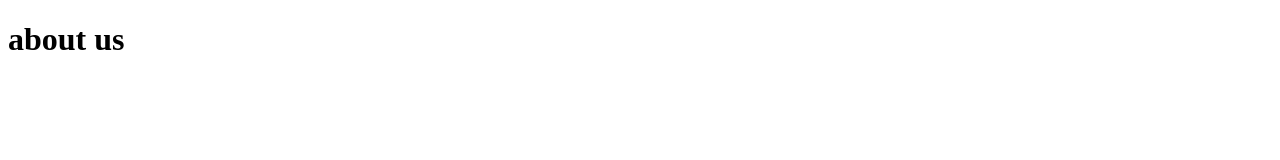
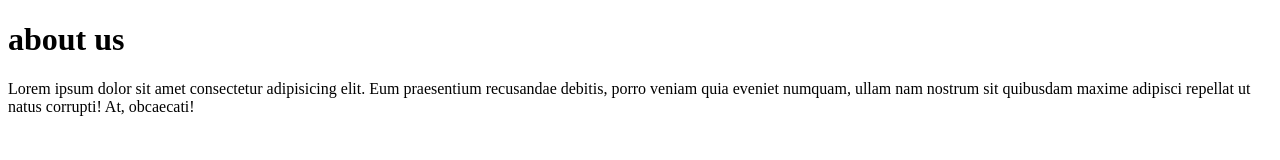
Before and after one commit to alimoradi85/navigation-menu, a plain HTML site: page about-us.html in a window 1280 px wide. Drawn offline with Linux system fonts and the light colour scheme.

Commit message:
add a p in section

```diff
--- a/about-us.html
+++ b/about-us.html
@@ -7,5 +7,12 @@
   </head>
   <body>
     <h1>about us</h1>
+    <section>
+      <p>
+        Lorem ipsum dolor sit amet consectetur adipisicing elit. Eum praesentium
+        recusandae debitis, porro veniam quia eveniet numquam, ullam nam nostrum
+        sit quibusdam maxime adipisci repellat ut natus corrupti! At, obcaecati!
+      </p>
+    </section>
   </body>
 </html>
```
